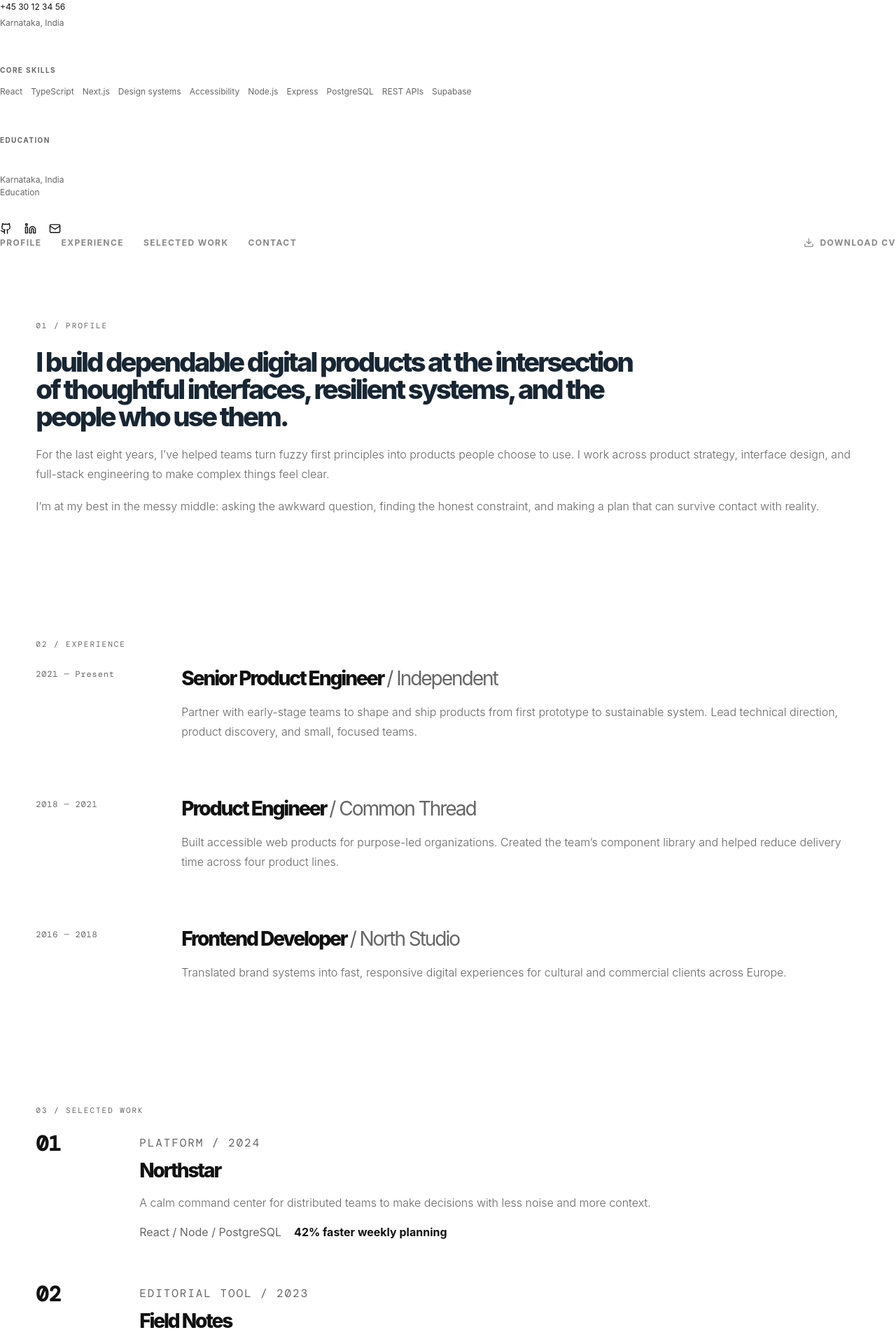
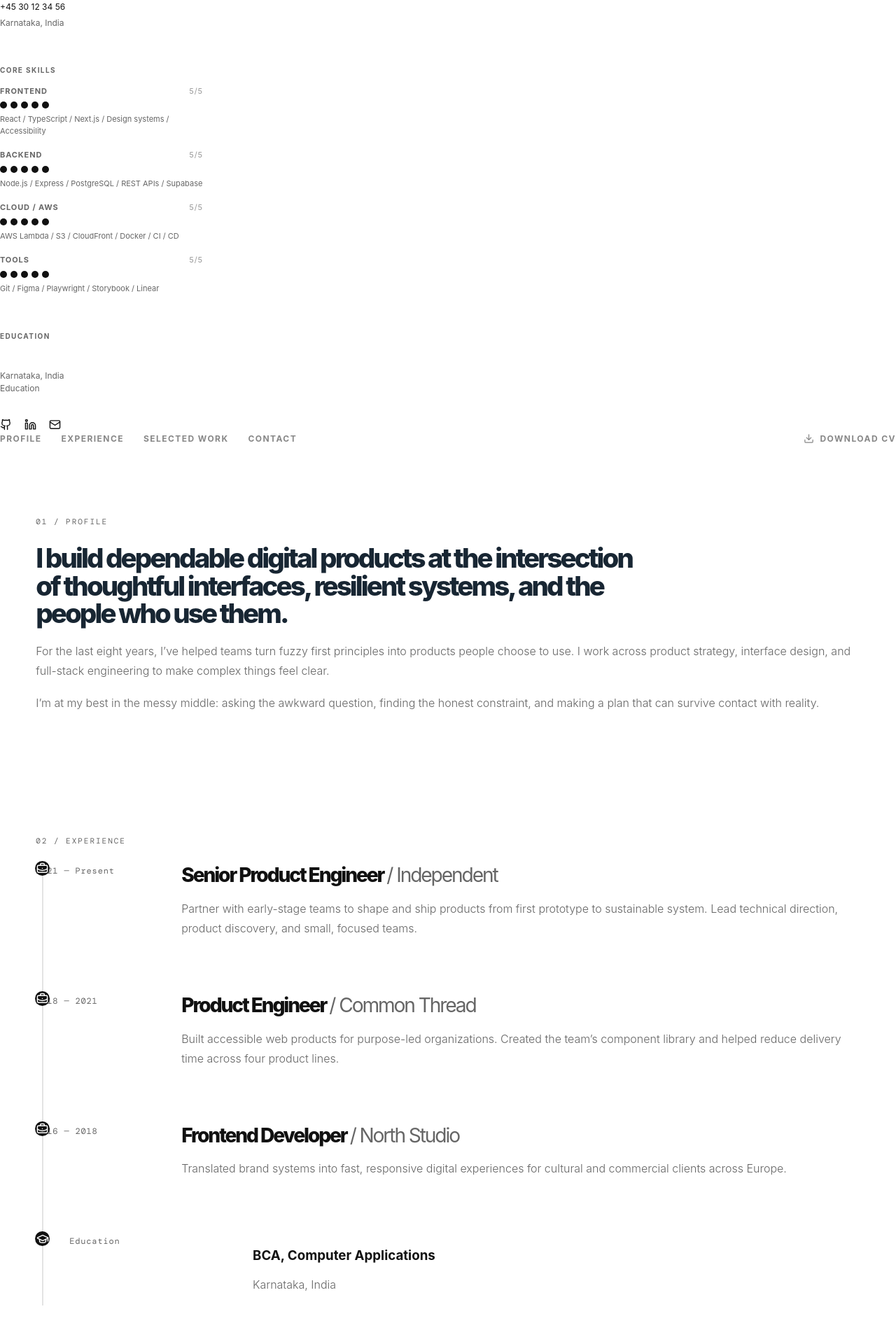
Before and after one commit to KHUSHITAMMANA/Portfolio-, a React (Vite) app in the folder client/: page / in a window 1280 px wide. Shown: the part 440-2360 px from the top of the page at 70% size. Built offline with nearby package versions, Linux system fonts and the light colour scheme.

Commit message:
Add infographic portfolio timeline

```diff
--- a/client/src/App.jsx
+++ b/client/src/App.jsx
@@ -1,5 +1,5 @@
 import { useState } from 'react';
-import { ArrowUpRight, Check, Download, Github, Linkedin, Mail, Menu, X } from 'lucide-react';
+import { ArrowUpRight, BriefcaseBusiness, Check, Download, Github, GraduationCap, Linkedin, Mail, Menu, X } from 'lucide-react';
 import { jsPDF } from 'jspdf';
 import { contact, education, experience, profile, projects, skills } from './data';
 
@@ -116,8 +116,14 @@ function App() {
         <div className="sidebar-block">
           <h2>Core skills</h2>
           <div className="sidebar-skills">
-            {Object.values(skills).flat().slice(0, 10).map((skill) => (
-              <span key={skill}>{skill}</span>
+              {Object.entries(skills).map(([category, items], index) => (
+                <div className="skill-group" key={category}>
+                  <div className="skill-heading"><span>{category}</span><span>{items.length}/5</span></div>
+                  <div className="skill-dots" aria-label={`${category}: ${items.length} of 5`}>
+                    {[0, 1, 2, 3, 4].map((dot) => <span className={dot < items.length ? 'is-filled' : ''} key={dot} />)}
+                  </div>
+                  <span className="skill-list">{items.join(' / ')}</span>
+                </div>
               ))}
           </div>
         </div>
@@ -168,18 +174,27 @@ function App() {
 
         <section id="experience" className="content-section">
           <div className="section-label">02 / Experience</div>
+          <div className="timeline">
             <div className="experience-list">
               {experience.map((item) => (
-              <article key={item.title + item.company}>
+                <article className="timeline-item" key={item.title + item.company}>
+                  <div className="timeline-node"><BriefcaseBusiness size={17} strokeWidth={2} /></div>
                   <div className="date">{item.period}</div>
                   <div>
-                  <h3>
-                    {item.title} <span>/ {item.company}</span>
-                  </h3>
+                    <h3>{item.title} <span>/ {item.company}</span></h3>
                     <p>{item.description}</p>
                   </div>
                 </article>
               ))}
+            </div>
+            <article className="timeline-item education-timeline">
+              <div className="timeline-node"><GraduationCap size={18} strokeWidth={2} /></div>
+              <div className="date">{education.period}</div>
+              <div>
+                <h3>{education.degree}</h3>
+                <p>{education.school}</p>
+              </div>
+            </article>
           </div>
         </section>
 
--- a/client/src/styles.css
+++ b/client/src/styles.css
@@ -655,3 +655,30 @@ body { background: #ffffff; color: #111111; font-family: 'Inter', Helvetica, Ari
 .submit-button { padding: 0; border-radius: 0; background: #ffffff; color: #111111; box-shadow: none; }
 .status, .status.success, .status.error { padding: 0; border-radius: 0; background: #ffffff; color: #666666; }
 .site-footer { border-top: 0; color: #666666; }
+
+/* Infographic timeline */
+.sidebar-skills { display: grid; gap: 18px; max-width: 290px; }
+.skill-group { display: grid; gap: 7px; }
+.skill-heading { display: flex; justify-content: space-between; gap: 16px; font-size: 11px; font-weight: 700; letter-spacing: 0.08em; text-transform: uppercase; }
+.skill-heading span:last-child { color: #999999; font-weight: 400; }
+.skill-dots { display: flex; gap: 5px; }
+.skill-dots span { width: 10px; height: 10px; border-radius: 50%; background: #e4e4e4; }
+.skill-dots span.is-filled { background: #111111; }
+.skill-list { color: #666666; font-size: 11px; line-height: 1.5; }
+.timeline { position: relative; }
+.timeline::before { position: absolute; top: 0; bottom: 0; left: 9px; width: 2px; background: #e3e3e3; content: ''; }
+.timeline-item { position: relative; display: grid; grid-template-columns: minmax(130px, 20%) 1fr; gap: 36px; padding: 0 0 64px 48px; }
+.timeline-item:last-child { padding-bottom: 0; }
+.timeline-node { position: absolute; top: -4px; left: -1px; display: grid; width: 21px; height: 21px; place-items: center; border-radius: 50%; background: #111111; color: #ffffff; }
+.timeline-item .date { grid-column: 1; }
+.timeline-item > div:last-child { grid-column: 2; }
+.education-timeline { margin-top: 64px; }
+.education-timeline h3 { margin-bottom: 0; }
+
+@media (max-width: 760px) {
+  .timeline::before { left: 8px; }
+  .timeline-item { display: block; padding-left: 40px; }
+  .timeline-item .date { margin-bottom: 14px; }
+  .timeline-item > div:last-child { display: block; }
+  .timeline-node { left: -2px; }
+}
```
Lines whose indentation alone changed are shown as unchanged.
